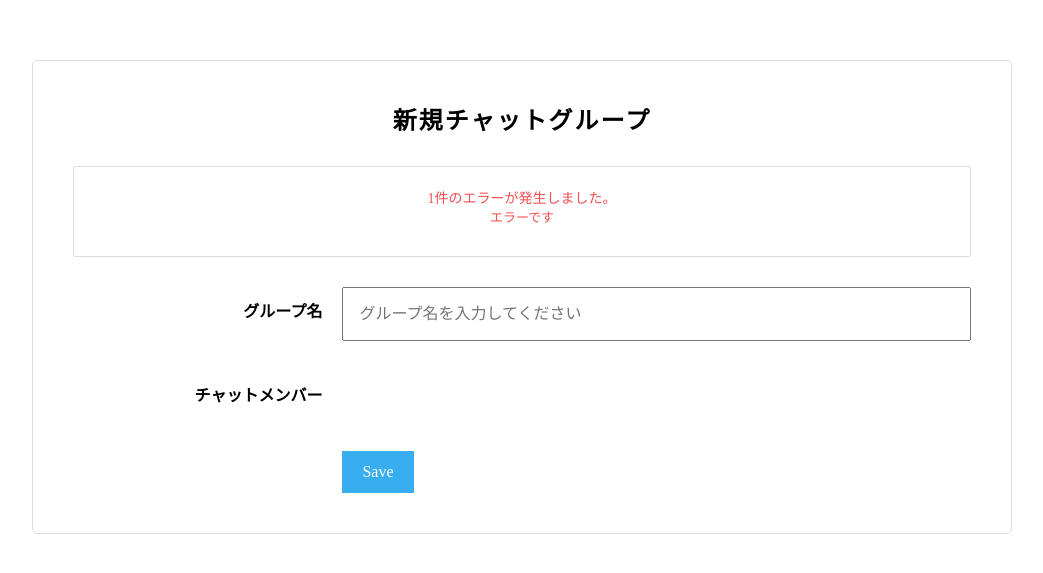
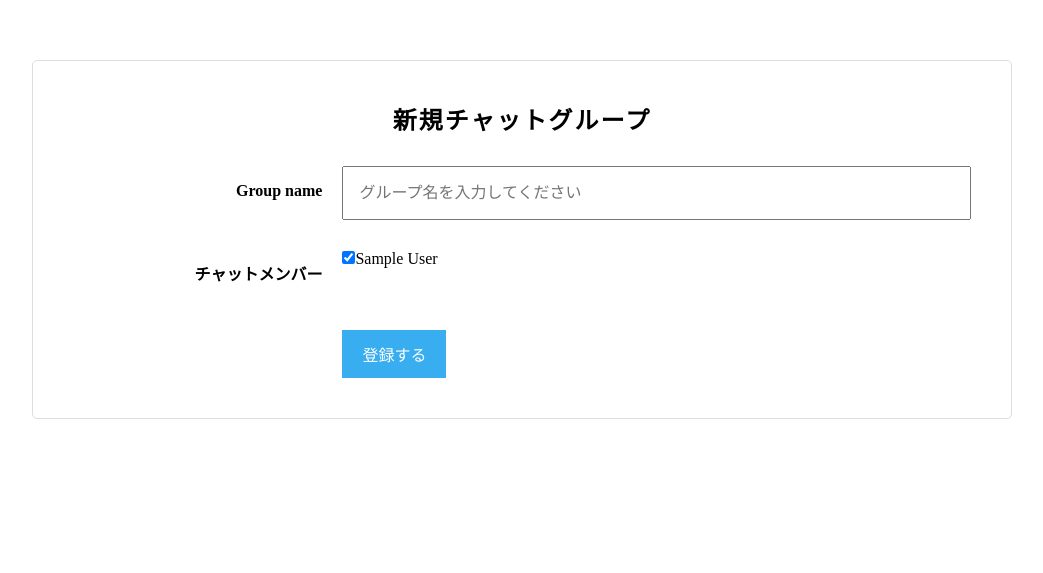
Before and after one commit to koyamada314/chat-space, a Rails app: page /groups/new in a window 1280 px wide. Shown: the top 573 px of the page, without its empty margins (118-1161 px from the left). Run offline with Rails 7, Linux system fonts and the light colour scheme; the visitor is signed in with stand-in values (Sample User, id 1); style sheets or scripts are compiled from the project's sources; some libraries are stand-ins or nearby versions.

Commit message:
Create-group-manager&fix-view

```diff
--- a/app/controllers/groups_controller.rb
+++ b/app/controllers/groups_controller.rb
@@ -1,32 +1,46 @@
 class GroupsController < ApplicationController
 
+  before_action :set_group, only: [:edit, :update]
+
   def index
+    @groups = Group.order('created_at DESC')
+    # @message = @group.message.find(1).limit(1)
   end
 
-  def cerate
-  	Group.cerate(group_name: group_params[:group_name], user_id: current_user.id)
+  def create
+  	@group = Group.new(group_params)
+    if @group.save
+      redirect_to root_path, notice: 'グループを作成しました'
+    else
+      render :new
+    end
   end
 
   def new
   	@group = Group.new
+    @group.users << current_user
   end
 
-  def edit
-    @group = Group.find(params[:id])
-  end
+  # def edit
+  #   @group = Group.find(params[:id])
+  # end
 
   def update
-  	group = Group.find(prams[:id])
-  	if group.user_id = current_user.id
-  		group.update(group_params)
-  	end
-  	redirect_to :index
+  	if @group.update(group_params)
+      redirect_to group_messages_path(@group), notice: 'グループを編集しました'
+    else
+      render :edit
+    end
   end
 
 
   private
   def group_params
-  	params.require(:group).permit(:group_name)
+  	params.require(:group).permit(:group_name, {:user_ids => []})
+  end
+
+  def set_group
+    @group = Group.find(params[:id])
   end
 
 end
--- /dev/null
+++ b/app/views/groups/_each_group.html.haml
@@ -0,0 +1,6 @@
+= link_to group_messages_path(group), style: "text-decoration: none;" do
+  .left-menu__group
+    %p.left-menu__group__name
+      = group.group_name
+    %p.left-menu__group__text
+      まだメッセージはありません
--- /dev/null
+++ b/app/views/groups/_form.html.haml
@@ -0,0 +1,42 @@
+= form_for @group do |f|
+  - if @group.errors.any?
+    .chat-group-form__errors
+      %h2= "#{@group.errors.full_messages.count}件のエラーが発生しました。"
+      %ul
+        - @group.errors.full_messages.each do |message|
+          %li= message
+  .chat-group-form__field.clearfix
+    .chat-group-form__field--left
+      = f.label :group_name, class: 'chat-group-form__label'
+    .chat-group-form__field--right
+      = f.text_field :group_name, class: 'chat__group_name chat-group-form__input', placeholder: 'グループ名を入力してください'
+  .chat-group-form__field.clearfix
+    / この部分はインクリメンタルサーチ（ユーザー追加の非同期化のときに使用します
+    /
+      <div class='chat-group-form__field--left'>
+      <label class="chat-group-form__label" for="chat_group_チャットメンバーを追加">チャットメンバーを追加</label>
+      </div>
+      <div class='chat-group-form__field--right'>
+      <div class='chat-group-form__search clearfix'>
+      <input class='chat-group-form__input' id='user-search-field' placeholder='追加したいユーザー名を入力してください' type='text'>
+      </div>
+      <div id='user-search-result'></div>
+      </div>
+  .chat-group-form__field.clearfix
+    .chat-group-form__field--left
+      %label.chat-group-form__label{:for => "chat_group_チャットメンバー"} チャットメンバー
+    .chat-group-form__field--right
+      / グループ作成機能の追加時はここにcollection_check_boxesの記述を入れてください
+      = f.collection_check_boxes :user_ids, User.all, :id, :name
+      / この部分はインクリメンタルサーチ（ユーザー追加の非同期化のときに使用します
+      /
+        <div id='chat-group-users'>
+        <div class='chat-group-user clearfix' id='chat-group-user-22'>
+        <input name='chat_group[user_ids][]' type='hidden' value='22'>
+        <p class='chat-group-user__name'>seo_kyohei</p>
+        </div>
+        </div>
+  .chat-group-form__field.clearfix
+    .chat-group-form__field--left
+    .chat-group-form__field--right
+      = f.submit class: 'chat-group-form__action-btn'
--- a/app/views/groups/new.html.haml
+++ b/app/views/groups/new.html.haml
@@ -1,43 +1,3 @@
 .chat-group-form
   %h1 新規チャットグループ
-  %form#new_chat_group.new_chat_group{"accept-charset" => "UTF-8", :action => "/chat_groups", :method => "post"}
-
-    .chat-group-form__errors
-      %h2
-        1件のエラーが発生しました。
-        %ul
-          %li エラーです
-    .chat-group-form__field.clearfix
-      .chat-group-form__field--left
-        %label.chat-group-form__label{:for => "chat_group_name"} グループ名
-      .chat-group-form__field--right
-        %input#chat_group_name.chat-group-form__input{:name => "chat_group[name]", :placeholder => "グループ名を入力してください", :type => "text"}/
-    .chat-group-form__field.clearfix
-      / この部分はインクリメンタルサーチ（ユーザー追加の非同期化のときに使用します
-      /
-        <div class='chat-group-form__field--left'>
-        <label class="chat-group-form__label" for="chat_group_チャットメンバーを追加">チャットメンバーを追加</label>
-        </div>
-        <div class='chat-group-form__field--right'>
-        <div class='chat-group-form__search clearfix'>
-        <input class='chat-group-form__input' id='user-search-field' placeholder='追加したいユーザー名を入力してください' type='text'>
-        </div>
-        <div id='user-search-result'></div>
-        </div>
-    .chat-group-form__field.clearfix
-      .chat-group-form__field--left
-        %label.chat-group-form__label{:for => "chat_group_チャットメンバー"} チャットメンバー
-      .chat-group-form__field--right
-        / グループ作成機能の追加時はここにcollection_check_boxesの記述を入れてください
-        / この部分はインクリメンタルサーチ（ユーザー追加の非同期化のときに使用します
-        /
-          <div id='chat-group-users'>
-          <div class='chat-group-user clearfix' id='chat-group-user-22'>
-          <input name='chat_group[user_ids][]' type='hidden' value='22'>
-          <p class='chat-group-user__name'>seo_kyohei</p>
-          </div>
-          </div>
-    .chat-group-form__field.clearfix
-      .chat-group-form__field--left
-      .chat-group-form__field--right
-        %input.chat-group-form__action-btn{"data-disable-with" => "Save", :name => "commit", :type => "submit", :value => "Save"}/
+  = render 'form', { group: @group }
```
Also changed, not shown: app/views/groups/edit.html.haml (+1 -31 lines), app/views/groups/index.html.haml (+4 -11 lines).
